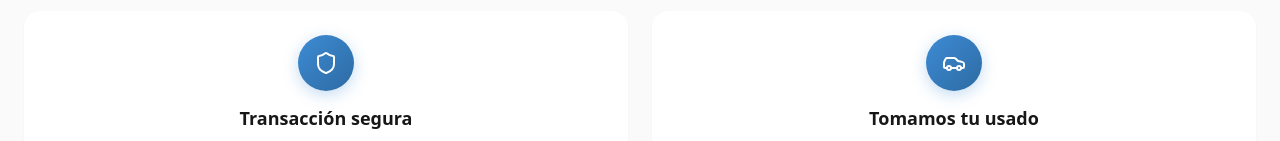
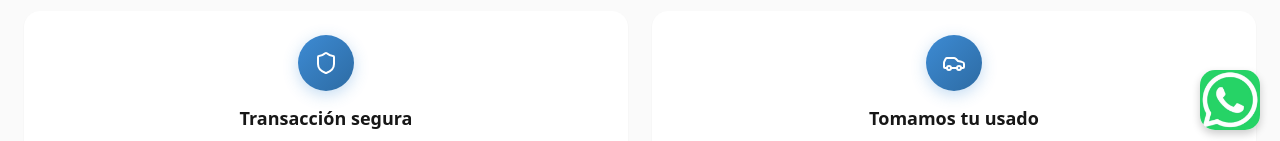
Before and after one commit to LucasIvanCardozo/Boston-Automotores, a Next.js app: page /vende-tu-auto in a window 1280 px wide. Shown: the part 650-791 px from the top of the page. Built offline with nearby package versions, Linux system fonts and the light colour scheme; no server answers.

Commit message:
refactor: update layout with WhatsApp link and enhance badge colors for better visibility

```diff
--- /dev/null
+++ b/app/(public)/layout.module.css
@@ -0,0 +1,16 @@
+.logowsp {
+    position: fixed;
+    bottom: 20px;
+    right: 20px;
+    z-index: 10;
+    overflow: hidden;
+    border-radius: 15px;
+    height: 60px;
+    width: 60px;
+    box-shadow: 0 4px 8px rgba(0, 0, 0, 0.2);
+}
+
+.logowsp:hover {
+    transform: scale(1.1);
+    transition: transform 0.3s ease;
+}
--- a/app/(public)/layout.tsx
+++ b/app/(public)/layout.tsx
@@ -1,15 +1,24 @@
 import Header from '@/components/layout/Header/Header';
 import Footer from '@/components/layout/Footer/Footer';
 import Toaster from '@/components/ui/Toaster/Toaster';
+import Link from 'next/link';
+import Image from 'next/image';
+import styles from './layout.module.css';
 
 export default function PublicLayout({
   children,
 }: {
   children: React.ReactNode;
 }) {
+
+  const phoneNumber = '+5492236329761';
+const whatsappMessage = encodeURIComponent(`Hola! Quiero realizar una consulta!`);
   return (
     <>
       <Header />
+      <Link href={`https://wa.me/${phoneNumber}?text=${whatsappMessage}`} target='_blank' className={styles.logowsp}>
+        <Image src="/assets/whatsapp.webp" alt="Whatsapp - Boston Automotores" fill={true} objectFit='contain'/>
+      </Link>
       <main>{children}</main>
       <Footer />
       <Toaster position="bottom-right" />
```
Also changed, not shown: app/(public)/catalogo/page.module.css (+8 -16 lines), app/(public)/catalogo/page.tsx (+14 -0 lines), components/ui/Badge/Badge.module.css (+5 -5 lines), public/assets/portada-catalogo.webp (added), public/assets/whatsapp.webp (added).
